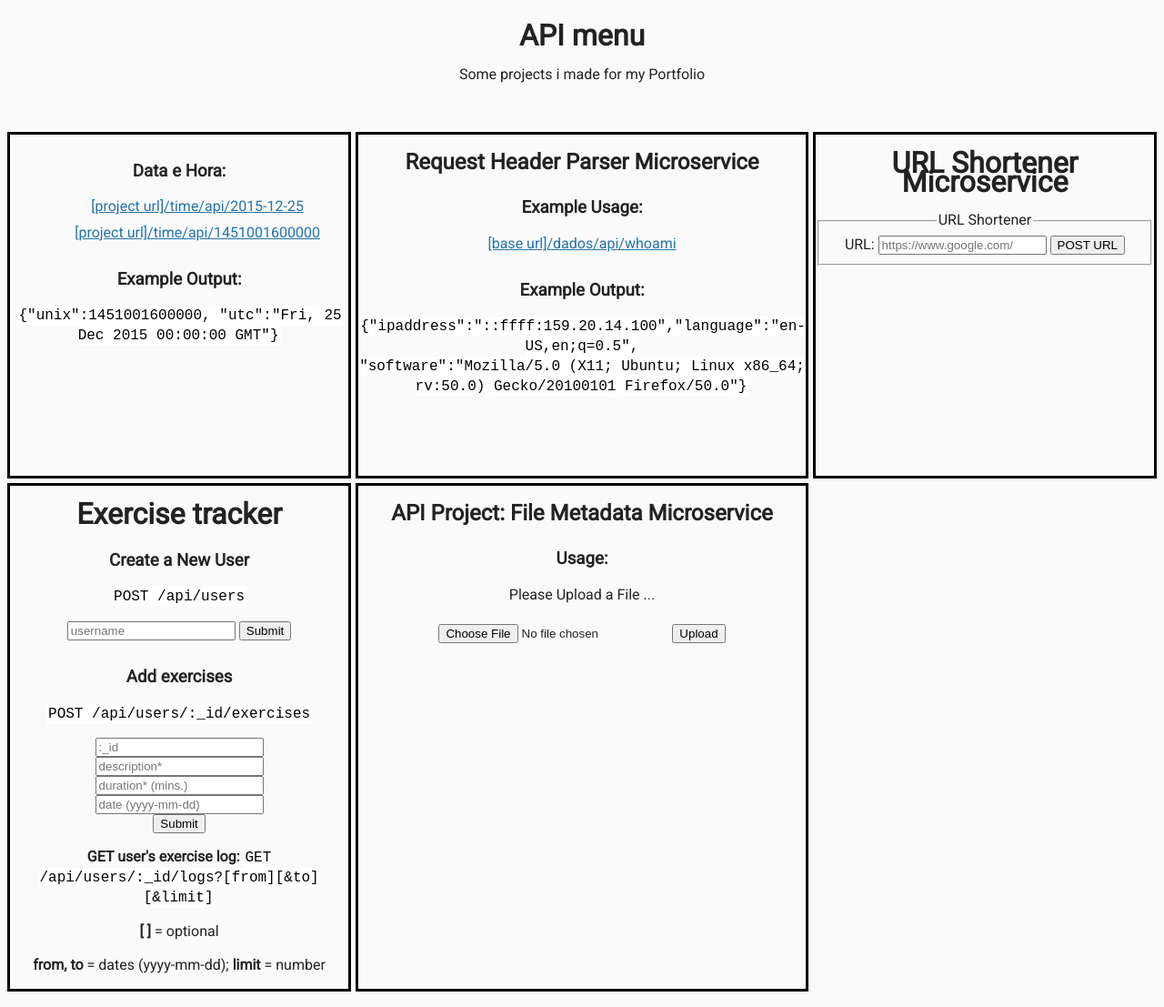
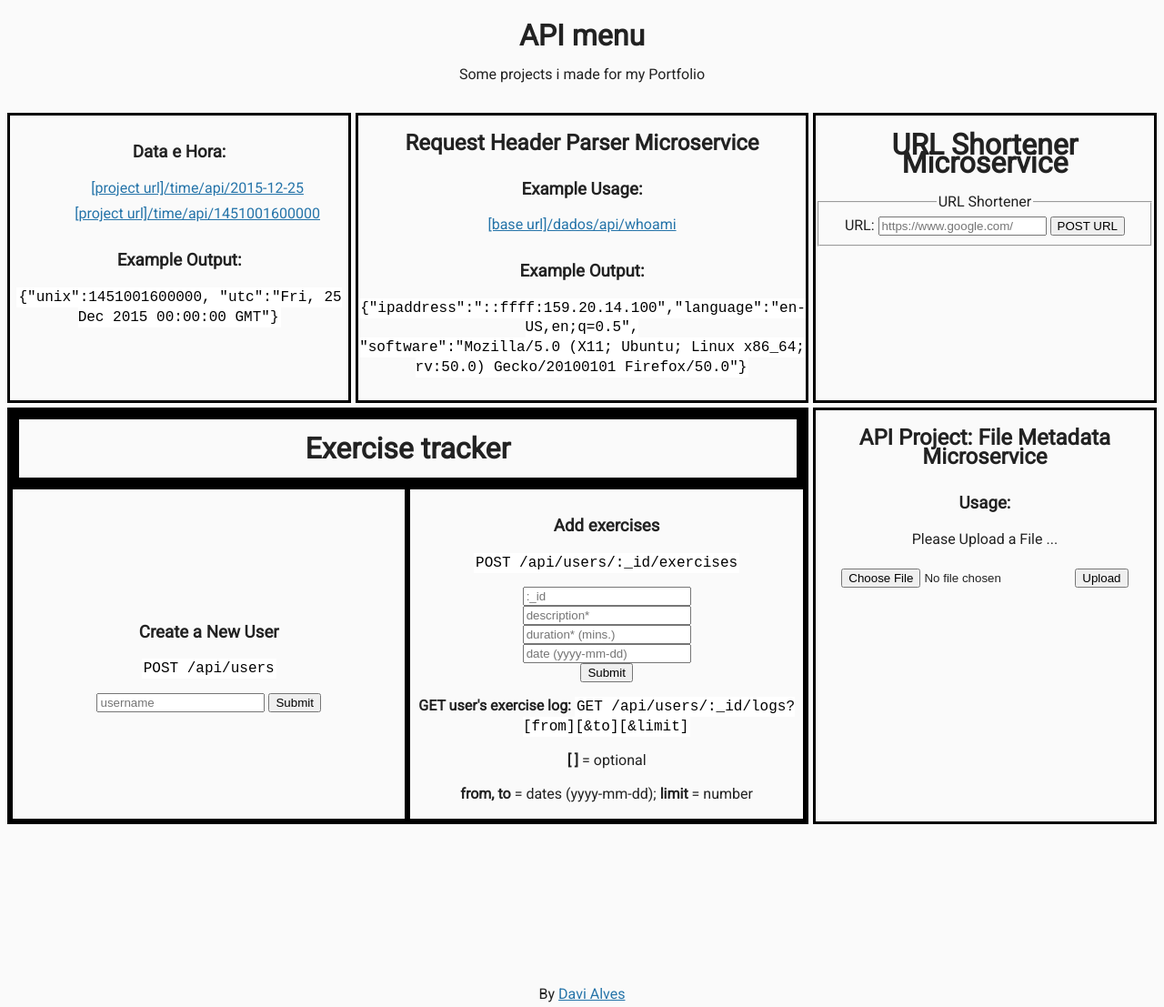
Before and after one commit to Davi-Archive/API-services-express, a website: page views/index.html in a window 1280 px wide. Shown: the top 1107 px of the page at 91% size. Drawn offline with Linux system fonts and the light colour scheme; files that its build step writes are made by us from their sources.

```diff
--- a/package.json
+++ b/package.json
@@ -14,8 +14,8 @@
     "express": "^4.18.1",
     "mongodb": "^4.8.1",
     "moongose": "^1.0.0",
+    "multer": "^1.4.5-lts.1",
     "npm": "^8.17.0",
-    "shortid": "^2.2.16",
     "urlparser": "^0.3.9"
   },
   "repository": {
--- a/public/style.css
+++ b/public/style.css
@@ -44,12 +44,29 @@
 }
 
 .exer-tracker{
-	grid-column: 1;
+	grid-column: 1 / span 2;
 	grid-row: 3;
+	display: grid;
+	grid-template-columns: 1fr 1fr;
+}
+
+.create-user{
+	border: 3px solid black;
+	display:flex;
+	align-items: center;
+	justify-content: center;
+}
+.exercises-add{
+	border: 3px solid black;
+}
+
+.title-exer{
+	grid-column: 1 / span 2;
+	border: 10px solid black;
 }
 
 .file-meta{
-	grid-column: 2;
+	grid-column: 3;
 	grid-row: 3;
 }
 
--- a/views/index.html
+++ b/views/index.html
@@ -63,13 +63,18 @@
 
       <!--card 4-->
       <div class="exer-tracker container">
+        <div class="title-exer">
           <h1>Exercise tracker</h1>
+        </div>
+        <div class="create-user">
           <form action="tracker/api/users" method="post">
           <h3>Create a New User</h3>
           <p><code>POST /api/users</code></p>
           <input id="uname" type="text" name="username" placeholder="username" />
           <input type="submit" value="Submit" />
         </form>
+        </div>
+        <div class="exercises-add" >
           <form id="exercise-form" method="post">
             <h3>Add exercises</h3>
             <p><code>POST /api/users/:_id/exercises</code></p>
@@ -85,6 +90,7 @@
           </p>
           <p><strong>[ ]</strong> = optional</p>
           <p><strong>from, to</strong> = dates (yyyy-mm-dd); <strong>limit</strong> = number</p>
+        </div>
       </div>
       <script>
         const exerciseForm = document.getElementById("exercise-form");
```
Also changed, not shown: index.js (+11 -4 lines), 1 other file. Lines whose indentation alone changed are shown as unchanged.
